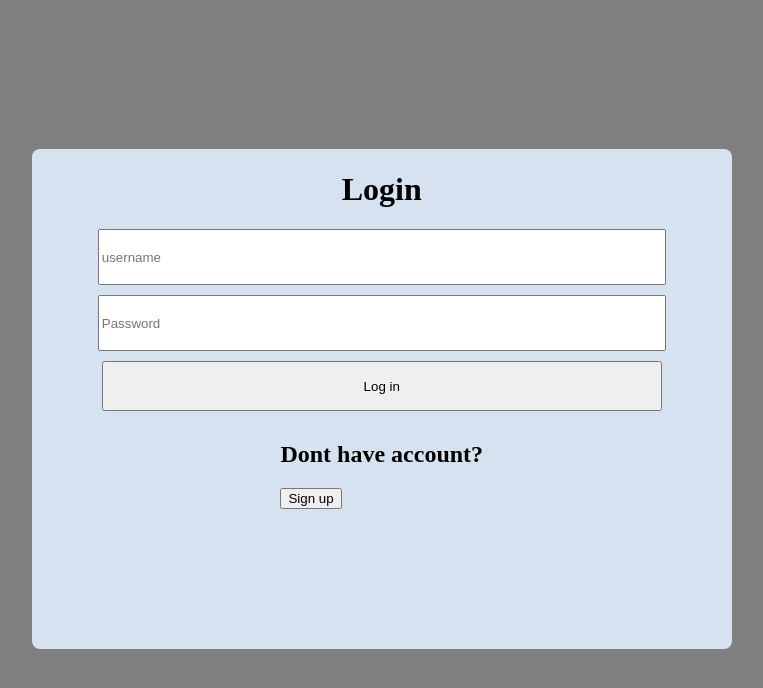
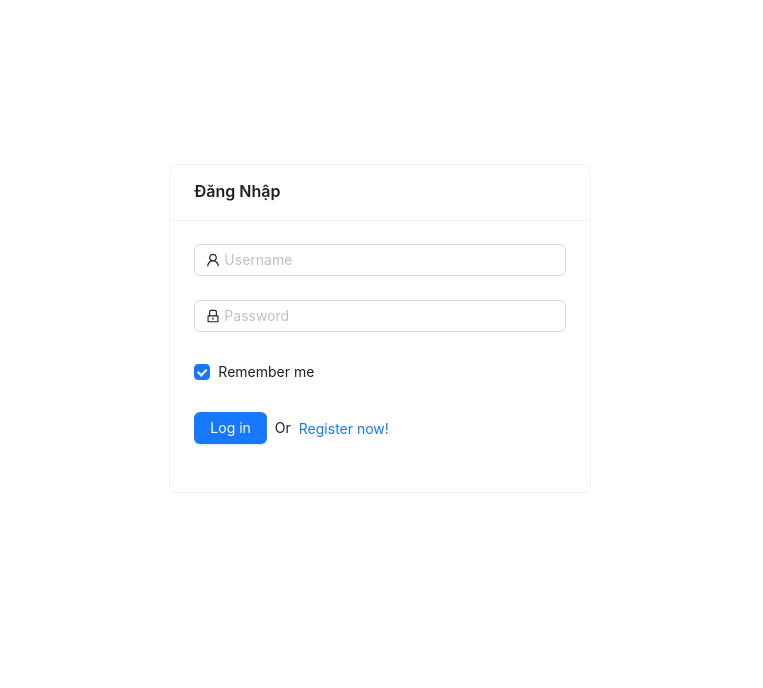
Before and after one commit to Tunglam4902/Admin, a React (Create React App) app in the folder client/: page /login in a window 1280 px wide. Shown: the top 688 px of the page, without its empty margins (260-1023 px from the left). Built offline with nearby package versions, Linux system fonts and the light colour scheme.

Commit message:
Update login.js

```diff
--- a/client/src/pages/login.js
+++ b/client/src/pages/login.js
@@ -2,6 +2,9 @@ import React,{useState} from 'react';
 import '../App.css'
 import { useNavigate } from 'react-router-dom';
 import axios from 'axios';
+import { LockOutlined, UserOutlined } from '@ant-design/icons';
+import { Button, Checkbox, Form, Input, Col, Row, Card } from 'antd';
+import useMessage from "antd/es/message/useMessage";
 
 
 
@@ -23,6 +26,7 @@ export default function Login() {
     const [username, setUsername] = useState('');
     const [password, setPassword] = useState('');
     const [message, setMessage] = useState('');
+    const [messageApi, contextHolder] = useMessage();
 
     const handleLogin = async () => {
 
@@ -36,8 +40,10 @@ export default function Login() {
                 localStorage.setItem('token', response.data.token);
                 console.log(response.data.token)
                 JumptoAdmin()
-            }else if(response.data.code === "400"){
-                setMessage("Đăng nhập không thành công")
+            }else if (response.data.code === "400") {
+                messageApi.error(
+                "Tài khoản hoặc mật khẩu không chính xác"
+            )
             }
 
         }catch(error){
@@ -46,30 +52,69 @@ export default function Login() {
     }
 
     return (
-        <div className='login-theme' >
+        <>
+            {contextHolder}
+            <Row justify={"center"} align="middle" style={{ minHeight: '80vh' }}>
+                <Col xs={24} sm={18} md={14} lg={10} xl={8} >
+                    <Card title="Đăng Nhập">
+                        <Form
+                            name="normal_login"
+                            className="login-form"
+                            initialValues={{
+                                remember: true,
+                            }}
+                        >
+                            <Form.Item
+                                name="username"
+                                rules={[
+                                    {
+                                        required: true,
+                                        message: 'Please input your Username!',
+                                    },
+                                ]}
+                            >
+                                <Input
+                                    type='username'
+                                    value={username}
+                                    onChange={(e) => setUsername(e.target.value)} prefix={<UserOutlined className="site-form-item-icon" />} placeholder="Username" />
+                            </Form.Item>
+                            <Form.Item
+                                name="password"
+                                rules={[
+                                    {
+                                        required: true,
+                                        message: 'Please input your Password!',
+                                    },
+                                ]}
+                            >
+                                <Input
+                                    type='password'
+                                    value={password}
+                                    onChange={(e) => setPassword(e.target.value)}
+                                    prefix={<LockOutlined className="site-form-item-icon" />}
+                                    placeholder="Password"
+                                />
+                            </Form.Item>
+                            <Form.Item>
+                                <Form.Item name="remember" valuePropName="checked" noStyle>
+                                    <Checkbox>Remember me</Checkbox>
+                                </Form.Item>
 
-            <div className='register-box'>
-                <h1>Login</h1>
-                <input className='login-input'
-                    type='username'
-                    placeholder='username'
-                    value={username}
-                    onChange={(e)=>setUsername(e.target.value)}
-                    />
-                <input className='login-input'
-                    type='password'
-                    placeholder='Password'
-                    value={password}
-                    onChange={(e)=>setPassword(e.target.value)}
-                    />
-                <button className='login-button' onClick={handleLogin}>Log in</button>
-                <strong>{message}</strong>
-                <div className='jumptosignup'>
-                    <h2>Dont have account?</h2>
-                    <button onClick={Jumptosignup} className='jumptosignup-button'>Sign up</button>
-                </div>
+                            </Form.Item>
 
-            </div>
-        </div>
+                            <Form.Item>
+                                <Button type="primary" onClick={handleLogin} className="login-form-button">
+                                    Log in
+                                </Button>
+                                <span style={{ margin: '0 8px' }}>Or</span>
+                                <a onClick={Jumptosignup} href="">
+                                    Register now!
+                                </a>
+                            </Form.Item>
+                        </Form>
+                    </Card>
+                </Col>
+            </Row>
+        </>
     );
 }
```
